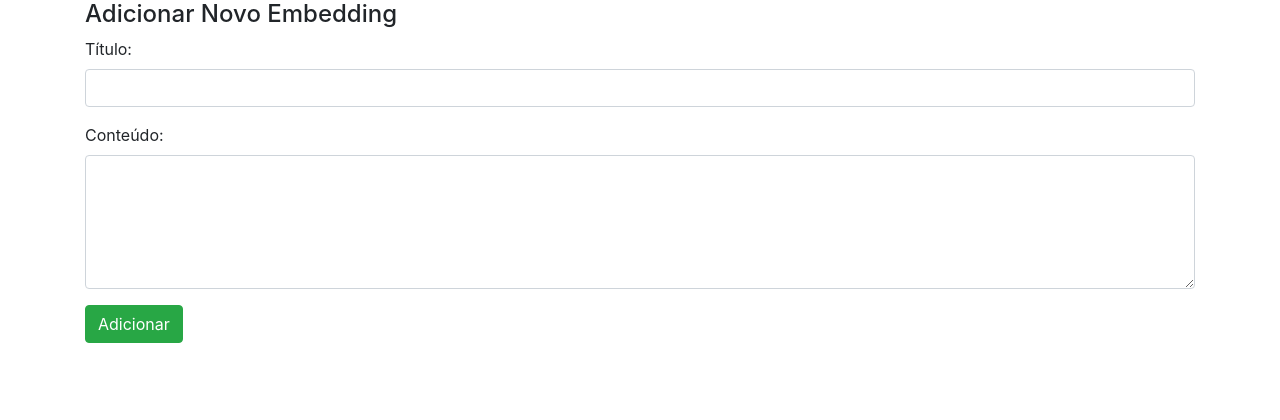
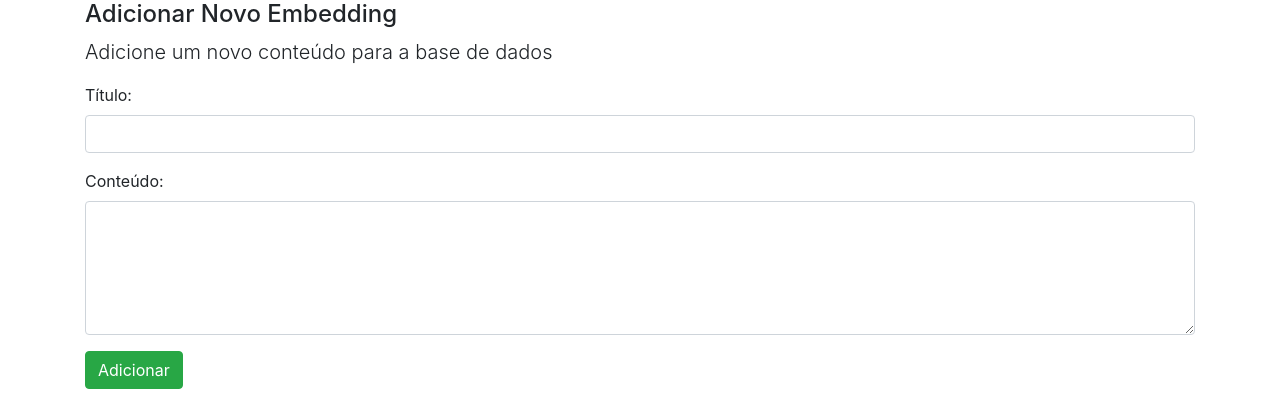
Before and after one commit to gabriel-artemio/appTarefas.frontendWeb, a Flask app: page /novo_item in a window 1280 px wide. Shown: the part 56-476 px from the top of the page. Run offline with Flask 3, Linux system fonts and the light colour scheme; some libraries are stand-ins or nearby versions.

Commit message:
limpar historico de perguntas e arquivo para conteudo

```diff
--- a/app.py
+++ b/app.py
@@ -3,6 +3,7 @@ import numpy as np
 import pandas as pd
 import google.generativeai as genai
 from datetime import timedelta
+from data import initial_documents  # Importando o array initial_documents
 
 app = Flask(__name__)
 app.secret_key = 'AIzaSyBRvSVWy5zOcZES9KvWg9DCTxnRi9fr4nA'
@@ -10,22 +11,6 @@ app.secret_key = 'AIzaSyBRvSVWy5zOcZES9KvWg9DCTxnRi9fr4nA'
 # Configuração do Google GenAI
 GOOGLE_API_KEY = "AIzaSyBRvSVWy5zOcZES9KvWg9DCTxnRi9fr4nA"
 genai.configure(api_key=GOOGLE_API_KEY)
-
-# Dados iniciais para a pesquisa
-initial_documents = [
-    {
-        "Titulo": "Corinthians",
-        "Conteúdo": "7 vezes Campeão Brasileiro, 1 vez Campeão Libertadores e 2 vezes Mundial de Clubes, Maior campeão Paulista com 30 títulos"
-    },
-    {
-        "Titulo": "Santos",
-        "Conteúdo": "8 vezes Campeão Brasileiro, 3 vezes Campeão Libertadores e 2 vezes Mundial de Clubes"
-    },
-    {
-        "Titulo": "Real Madrid",
-        "Conteúdo": "14 vezes Campeão Champions League e muitas vezes campeões da La Liga"
-    }
-]
 
 df = pd.DataFrame(initial_documents)
 df.columns = ['Titulo', 'Conteudo']
--- /dev/null
+++ b/data.py
@@ -0,0 +1,14 @@
+initial_documents = [
+    {
+        "Titulo": "Corinthians",
+        "Conteúdo": "7 vezes Campeão Brasileiro, 1 vez Campeão Libertadores e 2 vezes Mundial de Clubes, Maior campeão Paulista com 30 títulos"
+    },
+    {
+        "Titulo": "Santos",
+        "Conteúdo": "8 vezes Campeão Brasileiro, 3 vezes Campeão Libertadores e 2 vezes Mundial de Clubes"
+    },
+    {
+        "Titulo": "Real Madrid",
+        "Conteúdo": "14 vezes Campeão Champions League e muitas vezes campeões da La Liga"
+    }
+]
--- a/templates/novo_item.html
+++ b/templates/novo_item.html
@@ -27,6 +27,7 @@
     </nav>
     <div class="container">
         <h4>Adicionar Novo Embedding</h4>
+        <p class="lead">Adicione um novo conteúdo para a base de dados</p>
         <form action="/novo_item" method="post">
             <div class="form-group">
                 <label for="titulo">Título:</label>
```
